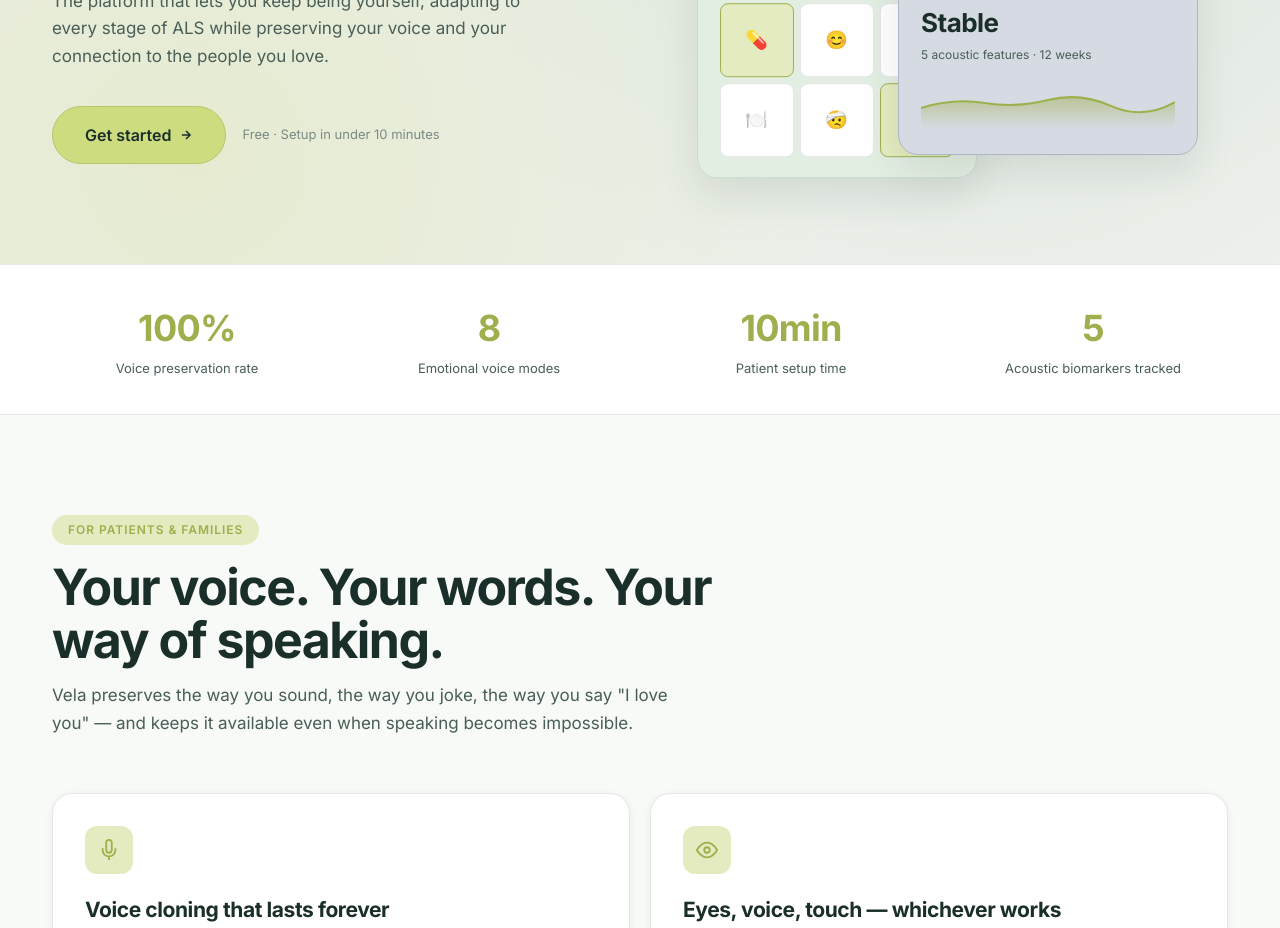
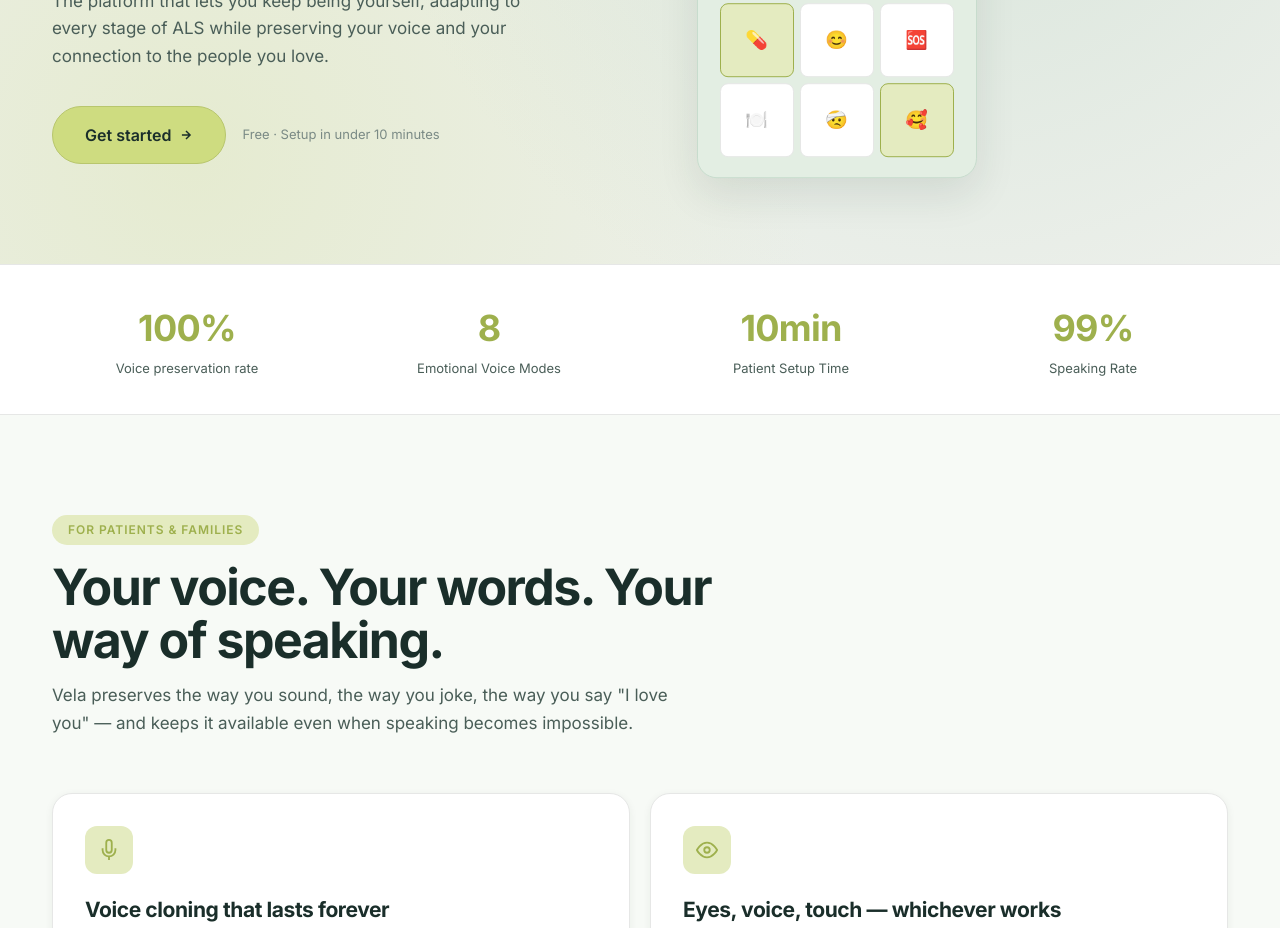
Before and after one commit to priyanka0128/vela-app, a website: page landing.html in a window 1280 px wide. Shown: the part 546-1474 px from the top of the page. Drawn offline with Linux system fonts and the light colour scheme.

Commit message:
Content Changes

```diff
--- a/landing.html
+++ b/landing.html
@@ -679,7 +679,7 @@ The platform that lets you keep being yourself, adapting to every stage of ALS w
           </div>
         </div>
 
-        <div class="soft-card sc-3">
+       <!--  <div class="soft-card sc-3">
           <div class="sc-icon">
             <svg viewBox="0 0 24 24" fill="none" stroke="currentColor" stroke-width="2"><polyline points="22 12 18 12 15 21 9 3 6 12 2 12"/></svg>
           </div>
@@ -696,7 +696,7 @@ The platform that lets you keep being yourself, adapting to every stage of ALS w
             <path d="M 0 30 Q 30 20, 60 25 T 120 22 T 180 28 T 240 24 L 240 50 L 0 50 Z" fill="url(#g1)"/>
             <path d="M 0 30 Q 30 20, 60 25 T 120 22 T 180 28 T 240 24" stroke="#9eb04d" stroke-width="2" fill="none"/>
           </svg>
-        </div>
+        </div> -->
       </div>
     </div>
   </div>
@@ -712,15 +712,15 @@ The platform that lets you keep being yourself, adapting to every stage of ALS w
       </div>
       <div>
         <div class="stat-num">8</div>
-        <div class="stat-lbl">Emotional voice modes</div>
+        <div class="stat-lbl">Emotional Voice Modes</div>
       </div>
       <div>
         <div class="stat-num">10min</div>
-        <div class="stat-lbl">Patient setup time</div>
+        <div class="stat-lbl">Patient Setup Time</div>
       </div>
       <div>
-        <div class="stat-num">5</div>
-        <div class="stat-lbl">Acoustic biomarkers tracked</div>
+        <div class="stat-num">99%</div>
+        <div class="stat-lbl">Speaking Rate</div>
       </div>
     </div>
   </div>
@@ -785,7 +785,7 @@ The platform that lets you keep being yourself, adapting to every stage of ALS w
     </p>
 
     <div class="h-grid">
-      <div class="h-card coming-soon">
+      <!-- <div class="h-card coming-soon">
         <div class="feature-icon">
           <svg viewBox="0 0 24 24" fill="none" stroke="currentColor" stroke-width="2"><polyline points="22 12 18 12 15 21 9 3 6 12 2 12"/></svg>
         </div>
@@ -793,15 +793,15 @@ The platform that lets you keep being yourself, adapting to every stage of ALS w
         <p>Five clinically validated acoustic features — jitter, shimmer, harmonics-to-noise ratio, speech rate, phonation time — tracked continuously from every patient message.</p>
         <span class="metric">Detects decline weeks before clinical interview</span>
       </div>
-
-      <div class="h-card coming-soon">
+ -->
+      <!-- <div class="h-card coming-soon">
         <div class="feature-icon">
           <svg viewBox="0 0 24 24" fill="none" stroke="currentColor" stroke-width="2"><path d="M3 3v18h18"/><path d="m19 9-5 5-4-4-3 3"/></svg>
         </div>
         <h3>Respiratory early warning <span class="roadmap-badge">Roadmap Q3</span></h3>
         <p>Maximum phonation time, breathiness patterns, and speech rate combine into a respiratory risk score. Clinicians get alerts before respiratory failure becomes emergency.</p>
         <span class="metric">Earlier intervention extends life expectancy 6–18 months</span>
-      </div>
+      </div> -->
 
       <a class="h-card live" href="caregiver.html">
         <div class="feature-icon">
@@ -830,14 +830,14 @@ The platform that lets you keep being yourself, adapting to every stage of ALS w
         <span class="metric">Built for ALS clinic workflows, not generic EMR</span>
       </div>
 
-      <div class="h-card coming-soon">
+      <!-- <div class="h-card coming-soon">
         <div class="feature-icon">
           <svg viewBox="0 0 24 24" fill="none" stroke="currentColor" stroke-width="2"><circle cx="12" cy="12" r="10"/><polyline points="12 6 12 12 16 14"/></svg>
         </div>
         <h3>Longitudinal patient timeline <span class="roadmap-badge">Roadmap Q4</span></h3>
         <p>Every patient's full disease journey in one timeline — voice samples from day one, interventions, milestones, decline rate. Clinical research dataset that compounds in value.</p>
         <span class="metric">Defensible data moat for ALS research</span>
-      </div>
+      </div> -->
     </div>
   </div>
 </section>
```
